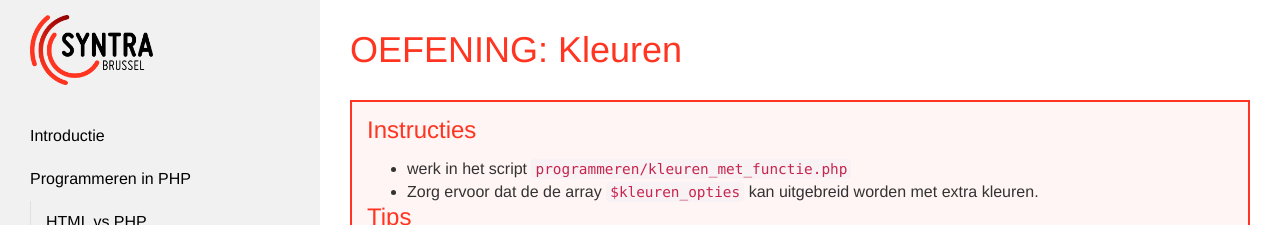
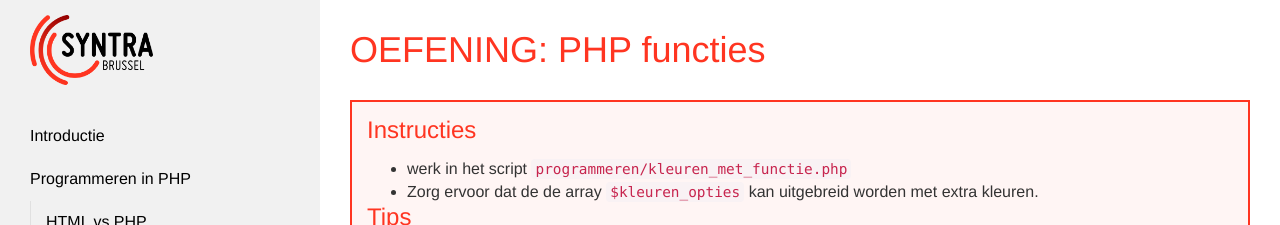
Before and after one commit to Syntra-Brussel/dynamische-webtechnieken, a Jekyll site: the page built from programmeren/oefening-php-functies.md, in a window 1280 px wide. Shown: the top 225 px of the page. Built offline with Jekyll 4.4.1, drawn with Linux system fonts in a browser that asks for light colours; nearby versions of some CDN libraries; a script that is not in the unit is left out.

Commit message:
Update oefening-php-functies.md

```diff
--- a/programmeren/oefening-php-functies.md
+++ b/programmeren/oefening-php-functies.md
@@ -1,7 +1,7 @@
 ---
 layout: template
-title: 'OEFENING: Kleuren'
-url: /programmeren/oefening-kleuren
+title: 'OEFENING: PHP functies'
+url: /programmeren/oefening-php-functies
 collection: programmeren
 ---
 <div class="highlight">
```
